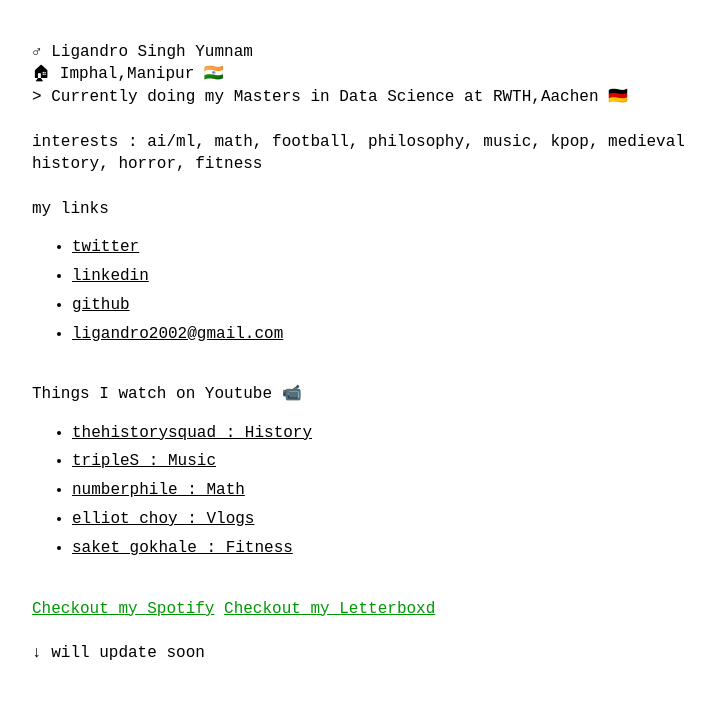
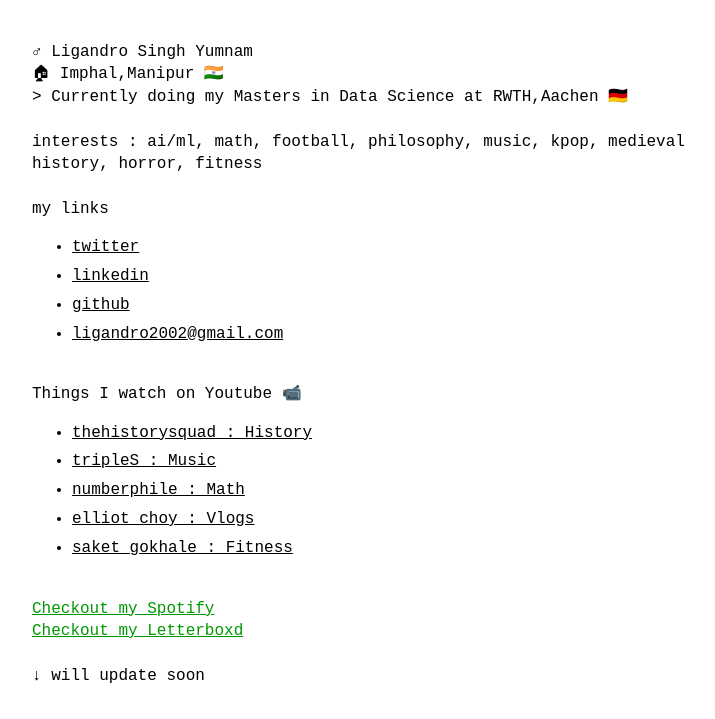
Before and after one commit to ligandro/ligaweb, a plain HTML site: page index.html in a window 1280 px wide. Shown: the part 117-836 px from the top of the page, without its empty margins (258-973 px from the left). Drawn offline with Linux system fonts and the light colour scheme.

Commit message:
Update index.html

```diff
--- a/index.html
+++ b/index.html
@@ -28,7 +28,7 @@
   <li><a href="https://www.youtube.com/@ELLIOTCHOY" target="_blank" style="color: #000000;" >elliot choy : Vlogs</a> </li>
   <li><a href="https://www.youtube.com/@SaketGokhaleVlogs" target="_blank" style="color: #000000;" >saket gokhale : Fitness</a> </li>
    </ul></ul> </ul> <br>
-<a href="https://open.spotify.com/user/31vgdfvmjpdp42b5zkgguo3qq7du?si=ea25cd1d92e340bd" target="_blank" style="color: #009803;" >Checkout my Spotify</a>
+<a href="https://open.spotify.com/user/31vgdfvmjpdp42b5zkgguo3qq7du?si=ea25cd1d92e340bd" target="_blank" style="color: #009803;" >Checkout my Spotify</a><br>
 <a href="https://letterboxd.com/ligandro/" target="_blank" style="color: #009803;" >Checkout my Letterboxd</a>
 
  <br> <br> ↓ will update soon  </p>
```
